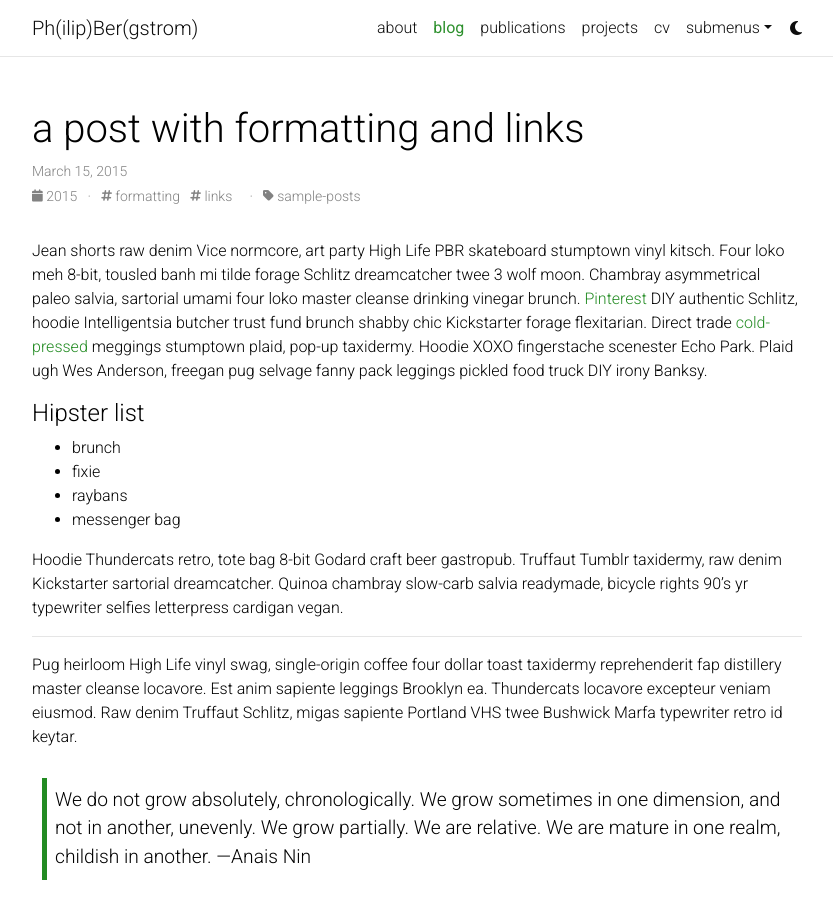
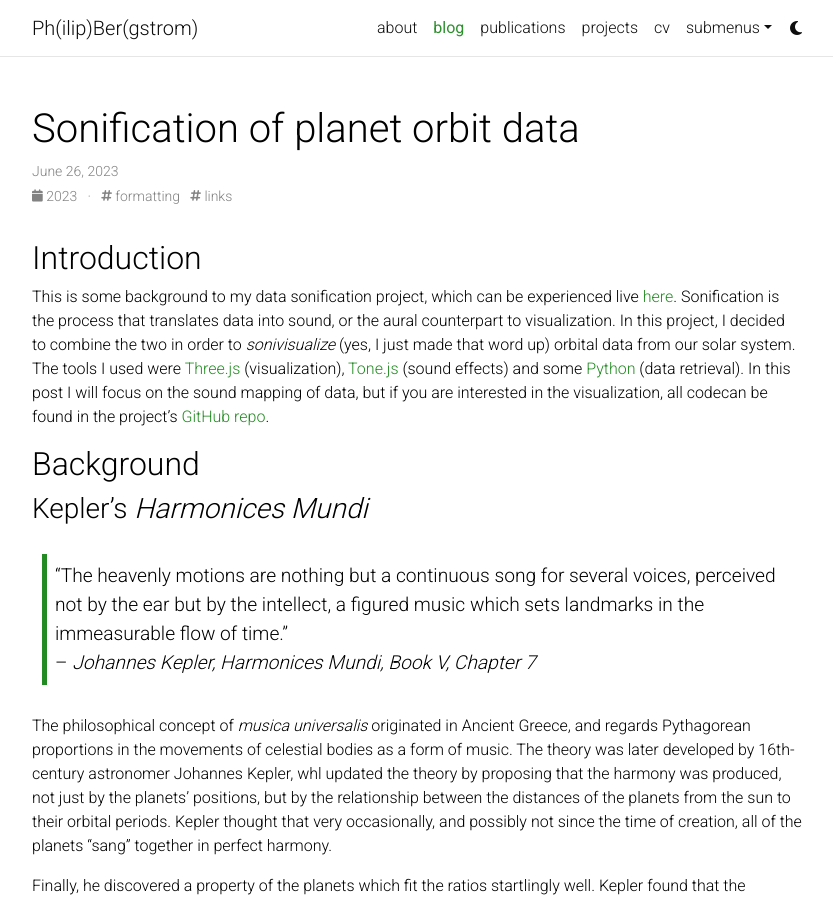
Before and after one commit to phber/phber.github.io, a Jekyll site: the page built from _posts/2015-03-15-formatting-and-links.md, in a window 1280 px wide and 1400 px high. Shown: the top 900 px of the window, without its empty margins (223-1056 px from the left). Built offline with Jekyll 4.4.1, drawn with Linux system fonts in a browser that asks for light colours; comment, search, counter and statistics services are not loaded; a style sheet for code colours, icons or effects is not loaded; some of the changed text lies outside the part shown.

Commit message:
Add sonification post

```diff
--- a/_posts/2015-03-15-formatting-and-links.md
+++ b/_posts/2015-03-15-formatting-and-links.md
@@ -1,30 +1,44 @@
 ---
 layout: post
-title:  a post with formatting and links
-date:   2015-03-15 16:40:16
-description: march & april, looking forward to summer
+title:  Sonification of planet orbit data
+date:   2023-06-26
+description: Interactive data sonification and visualization using Tone.js and Three.js
 tags: formatting links
-categories: sample-posts
 ---
-Jean shorts raw denim Vice normcore, art party High Life PBR skateboard stumptown vinyl kitsch. Four loko meh 8-bit, tousled banh mi tilde forage Schlitz dreamcatcher twee 3 wolf moon. Chambray asymmetrical paleo salvia, sartorial umami four loko master cleanse drinking vinegar brunch. <a href="https://www.pinterest.com">Pinterest</a> DIY authentic Schlitz, hoodie Intelligentsia butcher trust fund brunch shabby chic Kickstarter forage flexitarian. Direct trade <a href="https://en.wikipedia.org/wiki/Cold-pressed_juice">cold-pressed</a> meggings stumptown plaid, pop-up taxidermy. Hoodie XOXO fingerstache scenester Echo Park. Plaid ugh Wes Anderson, freegan pug selvage fanny pack leggings pickled food truck DIY irony Banksy.
+## Introduction
+This is some background to my data sonification project, which can be experienced live [here](https://phber.github.io/Solarsounds.js/).
+Sonification is the process that translates data into sound, or the aural counterpart to visualization. In this project, I decided to combine the two in order to _sonivisualize_ (yes, I just made that word up) orbital data from our solar system. The tools I used were [Three.js](https://github.com/mrdoob/three.js/) (visualization), [Tone.js](https://github.com/Tonejs/Tone.js) (sound effects) and some [Python](https://github.com/astropy/astropy) (data retrieval). In this post I will focus on the sound mapping of data, but if you are interested in the visualization, all codecan be found in the project's [GitHub repo](https://github.com/phber/Solarsounds.js).
 
-#### Hipster list
-<ul>
-    <li>brunch</li>
-    <li>fixie</li>
-    <li>raybans</li>
-    <li>messenger bag</li>
-</ul>
+## Background
 
-Hoodie Thundercats retro, tote bag 8-bit Godard craft beer gastropub. Truffaut Tumblr taxidermy, raw denim Kickstarter sartorial dreamcatcher. Quinoa chambray slow-carb salvia readymade, bicycle rights 90's yr typewriter selfies letterpress cardigan vegan.
+### Kepler's _Harmonices Mundi_
 
-<hr>
+> "The heavenly motions are nothing but a continuous song for several voices, perceived not by the ear but by the intellect, a figured music which sets landmarks in the immeasurable flow of time."
+>
+> -- <cite>Johannes Kepler, _Harmonices Mundi_, Book V, Chapter 7</cite>
 
-Pug heirloom High Life vinyl swag, single-origin coffee four dollar toast taxidermy reprehenderit fap distillery master cleanse locavore. Est anim sapiente leggings Brooklyn ea. Thundercats locavore excepteur veniam eiusmod. Raw denim Truffaut Schlitz, migas sapiente Portland VHS twee Bushwick Marfa typewriter retro id keytar.
+The philosophical concept of _musica universalis_ originated in Ancient Greece, and regards Pythagorean proportions in the movements of celestial bodies as a form of music. The theory was later developed by 16th-century astronomer Johannes Kepler, whl updated the theory by proposing that the harmony was produced, not just by the planets’ positions, but by the relationship between the distances of the planets from the sun to their orbital periods. Kepler thought that very occasionally, and possibly not since the time of creation, all of the planets “sang” together in perfect harmony<d-cite key="[https://www.univ.ox.ac.uk/news/keplers-harmonices-mundi/"></d-cite>.
 
-<blockquote>
-    We do not grow absolutely, chronologically. We grow sometimes in one dimension, and not in another, unevenly. We grow partially. We are relative. We are mature in one realm, childish in another.
-    —Anais Nin
-</blockquote>
+Finally, he discovered a property of the planets which fit the ratios startlingly well. Kepler found that the angular speeds of each planet at aphelion and perihelion, as measured from the Sun, produced consonant ratios. He was thence able to write down scales which he claimed each planet followed as a result of its changing angular velocity around its elliptical orbit. Mercury's range of notes would be the largest, since its eccentricity was the most marked; Venus's scale consisted of only one note. However, Kepler thought that the notes in these scales would be continually changing, producing a tone similar to a siren.
 
-Fap aliqua qui, scenester pug Echo Park polaroid irony shabby chic ex cardigan church-key Odd Future accusamus. Blog stumptown sartorial squid, gastropub duis aesthetic Truffaut vero. Pinterest tilde twee, odio mumblecore jean shorts lumbersexual.
+![kepler-scales](https://1.bp.blogspot.com/-mnP8XLDr6oY/W7iyx0EmPXI/AAAAAAAAvrM/5EoGEXImsJMmJHRqN3vYVhMfhefqGZieQCLcBGAs/s1600/planetary%2Bmusic.jpg)
+
+
+### Retreiving Solar System Data
+To retrieve orbital data for the solar system , I used the Python library [AstroPy](https://github.com/astropy/astropy), which estimates planet ephemerides (orbits) using a combination of algorithms (such as Kepler's equations). I also decided to include some planetary "facts" from [NASA](https://nssdc.gsfc.nasa.gov/planetary/factsheet/).
+
+
+## Data Mapping
+
+This table shows how I mapped data variables into sound. The choices were mostly arbitrary, and although they use some of Kepler's conceived scales, they are not an accurate sound representation of his harmonical ideas. For example, Kepler pointed out that his harmonies are experienced with the sun as a center point, while I use a geocentric perspective.
+<center>
+
+| Data parameter | Mapping | Description |
+| :-----------: | :------------: | :------------: |
+| Orbital Velocity      | Pitch   | Discretized and mapped to Kepler's scales     |
+| Distance to Earth       | Volume   |  Relative to the planet's max. and min. distance in its orbit   |
+| Planet Radius    | Attack       | Radius relative to Earth  |
+| Planet Temperature   | Vibrato frequency     |  Temperature relative to Earth (in Kelvin)  |
+| Planet Density   | Vibrato  depth    |  Density relative to Earth (kg/m3)   |
+
+</center>
```
